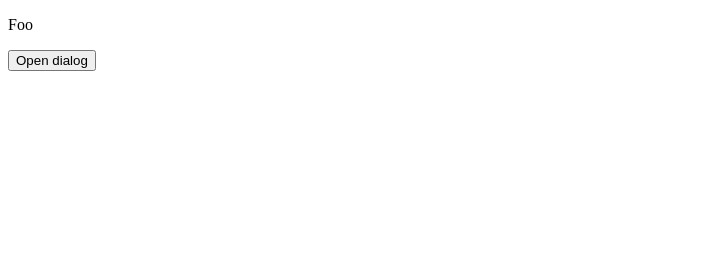
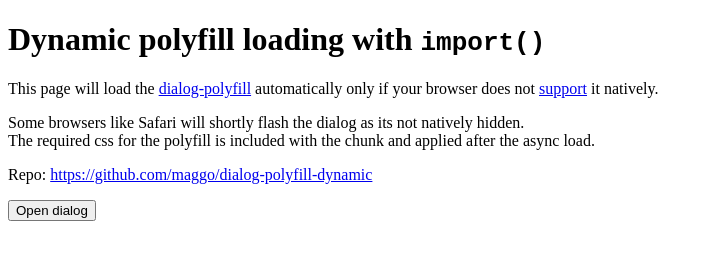
Before and after one commit to maggo/dialog-polyfill-dynamic, a website: page index.ejs in a window 1280 px wide. Shown: the whole page, without its empty margins (0-713 px from the left). Drawn offline with nearby package versions, Linux system fonts and the light colour scheme; files that its build step writes are made by us from their sources.

Commit message:
Update documentation and add css

```diff
--- a/index.ejs
+++ b/index.ejs
@@ -11,10 +11,20 @@
   </head>
   <body>
     <dialog id="dialog">
-      I'm a dialog hurr durr
+      Yay!!
       <button id="dialog-close">Close dialog</button>
     </dialog>
-    <p>Foo</p>
+    <h1>Dynamic polyfill loading with <code>import()</code></h1>
+    <p>
+      This page will load the <a href="https://github.com/GoogleChrome/dialog-polyfill">dialog-polyfill</a> automatically only if your browser does not <a href="https://caniuse.com/#feat=dialog">support</a> it natively.<br>
+    </p>
+    <p>
+      Some browsers like Safari will shortly flash the dialog as its not natively hidden.<br>
+      The required css for the polyfill is included with the chunk and applied after the async load.
+    </p>
+    <p>
+      Repo: <a href="https://github.com/maggo/dialog-polyfill-dynamic">https://github.com/maggo/dialog-polyfill-dynamic</a>
+    </p>
     <button id="dialog-toggle">Open dialog</button>
   </body>
 </html>
--- a/package.json
+++ b/package.json
@@ -10,6 +10,7 @@
   },
   "poi": {
     "dist": "docs",
+    "extractCSS": false,
     "homepage": "/dialog-polyfill-dynamic/"
   },
   "dependencies": {
```
Also changed, not shown: index.js (+6 -2 lines), docs/index.html, 12 other files.
